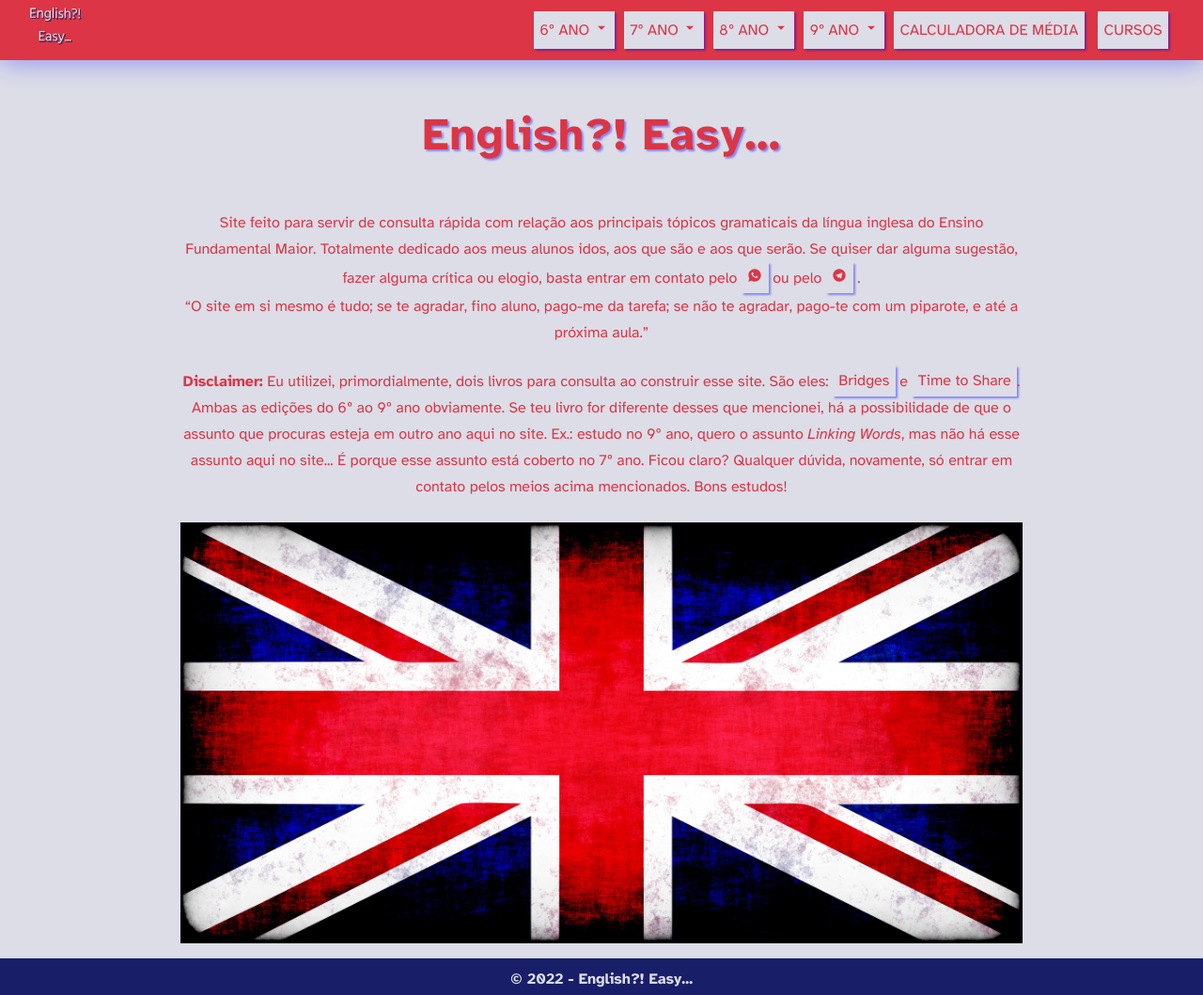
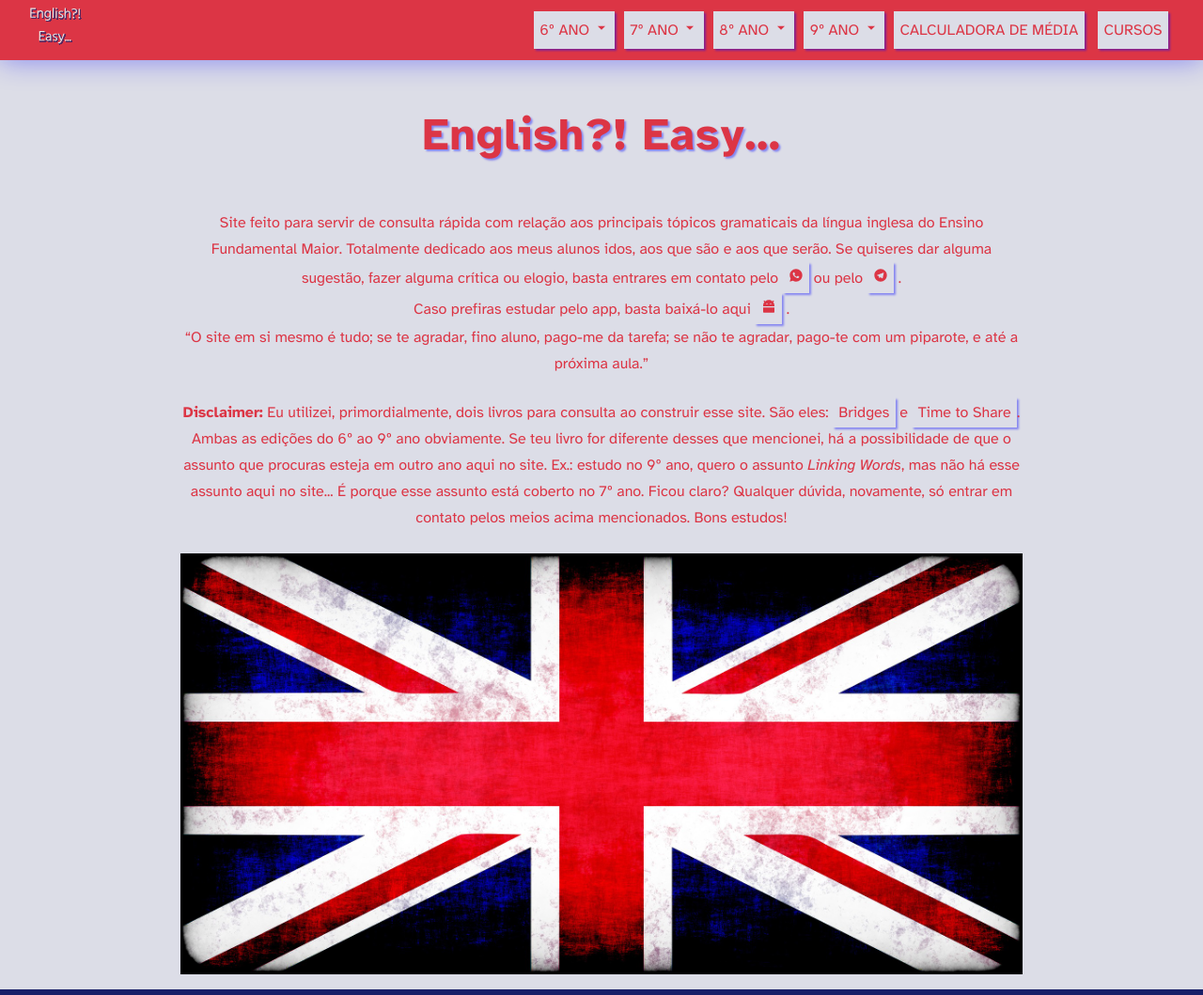
Before and after one commit to jcgsr/ago-EnglishEasyGatsby, a Gatsby site: page / in a window 1280 px wide. Shown: the top 1059 px of the page at 94% size. Built offline with nearby package versions, Linux system fonts and the light colour scheme; Gatsby itself is replaced by a stand-in of ours.

Commit message:
app link

```diff
--- a/src/pages/index.js
+++ b/src/pages/index.js
@@ -3,7 +3,7 @@ import React from "react";
 import Layout from "../components/Layout";
 import Seo from "../components/Seo";
 
-import { RiWhatsappFill, RiTelegramFill } from "react-icons/ri";
+import { RiWhatsappFill, RiTelegramFill, RiAndroidFill } from "react-icons/ri";
 
 import { StaticImage } from "gatsby-plugin-image";
 const Home = () => {
@@ -19,8 +19,8 @@ const Home = () => {
           Site feito para servir de consulta rápida com relação aos principais
           tópicos gramaticais da língua inglesa do Ensino Fundamental Maior.
           Totalmente dedicado aos meus alunos idos, aos que são e aos que serão.
-          Se quiser dar alguma sugestão, fazer alguma crítica ou elogio, basta
-          entrar em contato pelo{" "}
+          Se quiseres dar alguma sugestão, fazer alguma crítica ou elogio, basta
+          entrares em contato pelo{" "}
           <button>
             <a href="https://api.whatsapp.com/send?phone=5579988284730&text=Opa! Gostaria de falar sobre English?! Easy...">
               <RiWhatsappFill />
@@ -30,6 +30,15 @@ const Home = () => {
           <button>
             <a href="https://telegram.me/jcgsr">
               <RiTelegramFill />
+            </a>
+          </button>{" "}
+          .
+        </p>
+        <p>
+          Caso prefiras estudar pelo app, basta baixá-lo aqui{" "}
+          <button>
+            <a href="https://play.google.com/store/apps/details?id=com.jcgsr.inglesFundamentalMaior">
+              <RiAndroidFill />
             </a>
           </button>{" "}
           .
```
